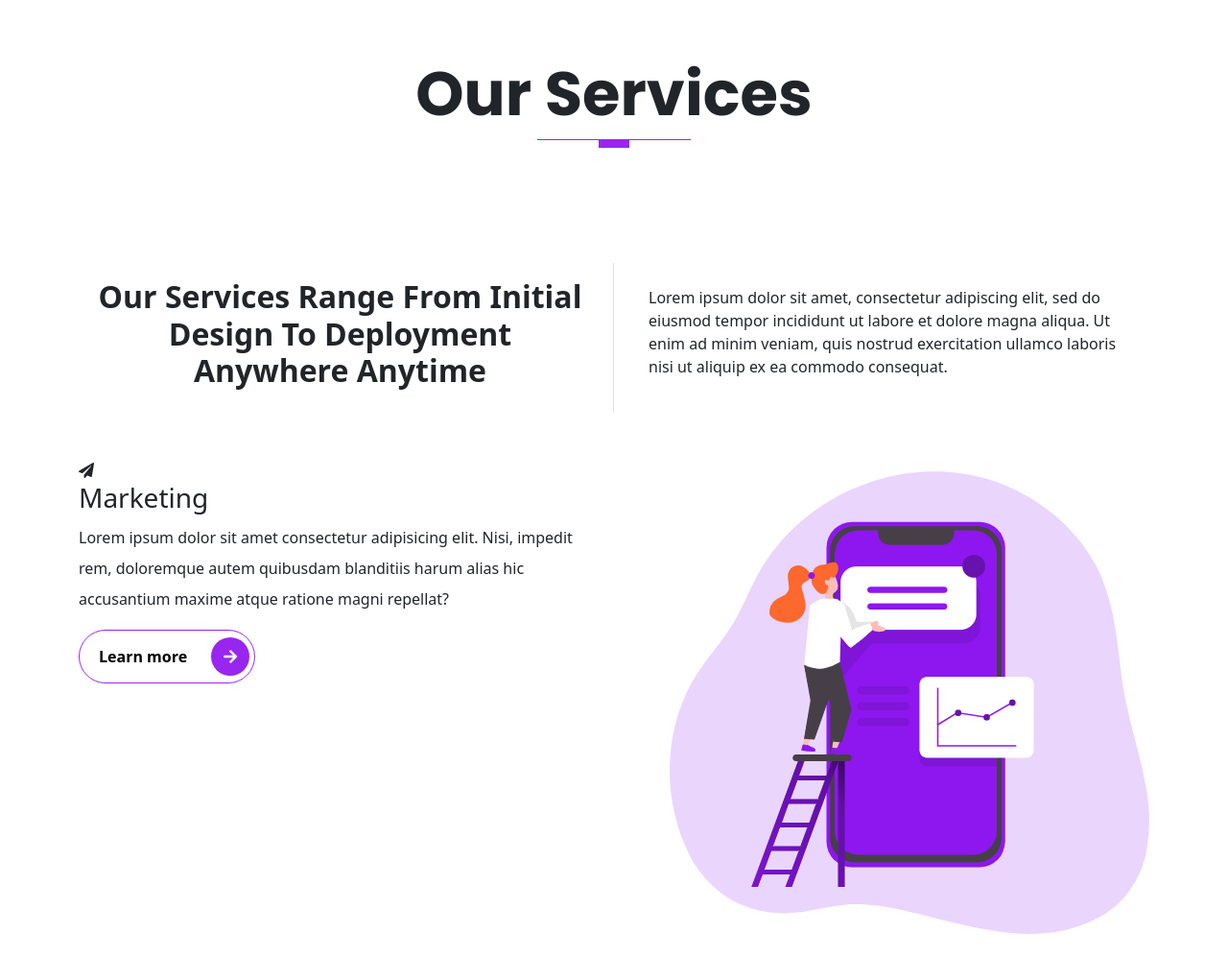
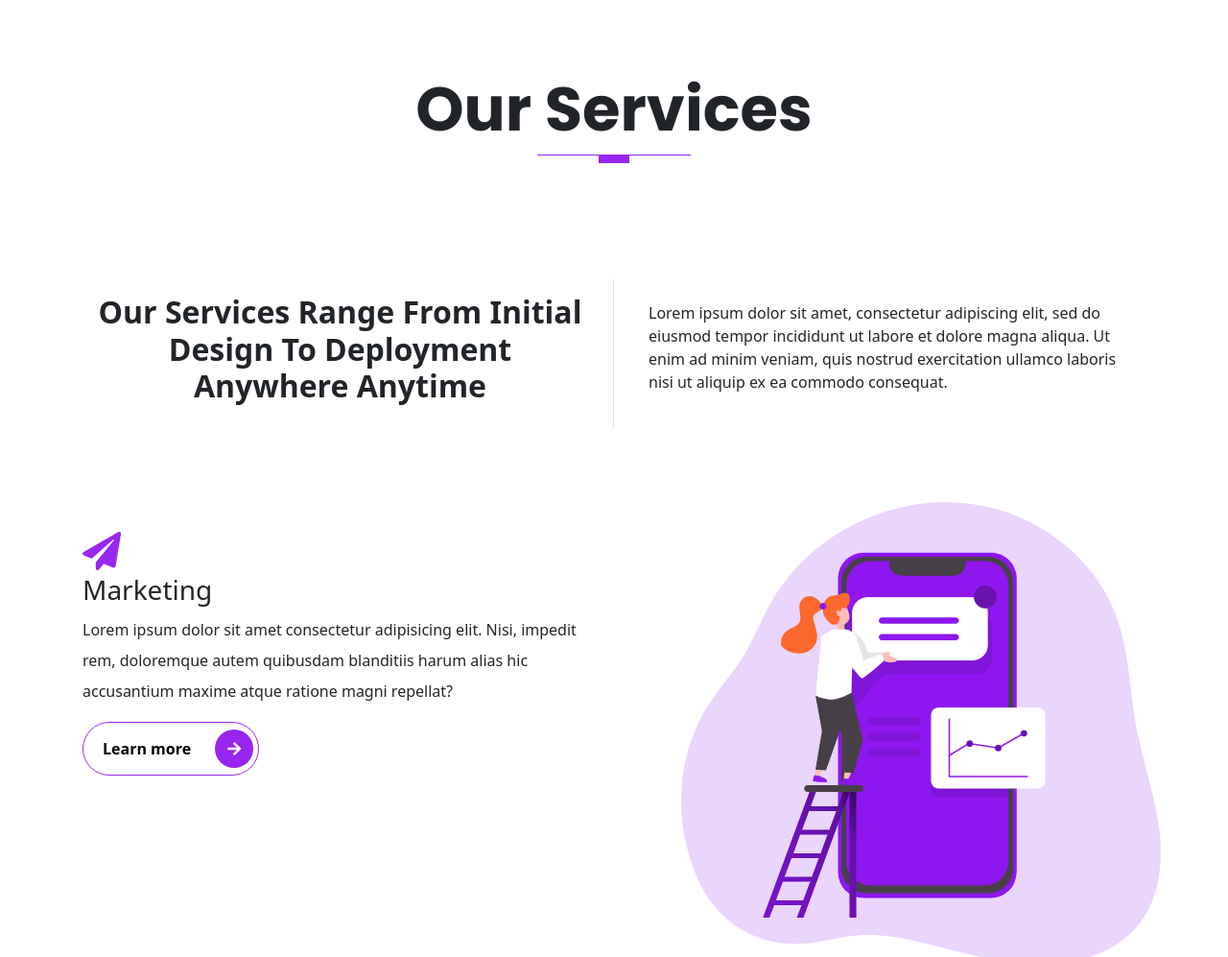
Before and after one commit to dstock3/bootstrap-v5, a website: page index.html in a window 1280 px wide. Shown: the part 1110-2107 px from the top of the page at 96% size. Drawn offline with nearby package versions, Linux system fonts and the light colour scheme.

Commit message:
Added styling to services section.

```diff
--- a/index.html
+++ b/index.html
@@ -131,7 +131,7 @@
         </div>
       </section>
       <!--START SERVICES SECTION-->
-      <section id="services" class="our-services">
+      <section id="services" class="services">
         <div class="container">
           <div class="row text-center">
             <h1 class="display-3 fw-bold">Our Services</h1>
--- a/scss/sections/_services.scss
+++ b/scss/sections/_services.scss
@@ -0,0 +1,16 @@
+
+@use '../custom' as *;
+.services {
+    position: relative;
+    padding: 1rem 0;
+
+    &__content {
+        padding: 1rem;
+        margin-top: 1.5rem;
+
+        .icon {
+            font-size: 2.5rem;
+            color: $primary;
+        }
+    }
+}
```
Also changed, not shown: assets/css/style.css, 1 other file.
